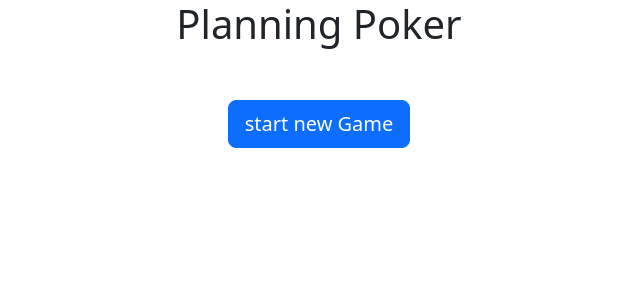
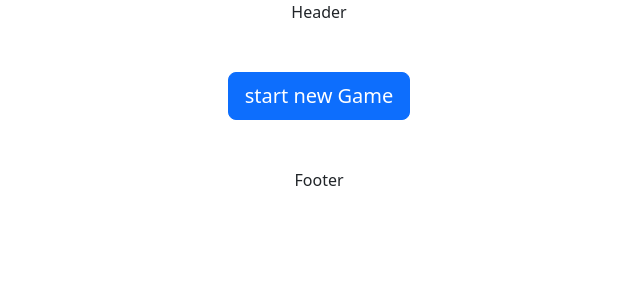
Before and after one commit to raarnout/planning-poker, a React (Create React App) app: page / in a window 1280 px wide. Shown: the top 300 px of the page, without its empty margins (321-961 px from the left). Built offline with nearby package versions, Linux system fonts and the light colour scheme.

Commit message:
added routes

```diff
--- a/package.json
+++ b/package.json
@@ -14,6 +14,7 @@
 		"firebase": "^9.9.1",
 		"react": "^18.2.0",
 		"react-dom": "^18.2.0",
+		"react-router-dom": "^6.3.0",
 		"react-scripts": "5.0.1",
 		"sass": "^1.54.0",
 		"typescript": "^4.7.4"
--- a/src/components/3-organisms/Footer/footer.tsx
+++ b/src/components/3-organisms/Footer/index.tsx
@@ -10,14 +10,12 @@ interface FooterProps {
  */
 export const Footer = (props: FooterProps) => {
 	return (
-		<footer
-			id="footer"
-			className="container-fluid"
-			style={{
-				backgroundColor: props.bgColor
-			}}
-		>
-			footer
+		<footer id="footer" className="container-fluid text-center mt-5">
+			<div className="row">
+				<div className="col"></div>
+				<div className="col-8 align-items-center">Footer</div>
+				<div className="col"></div>
+			</div>
 		</footer>
 	);
 };
--- a/src/components/3-organisms/Header/header.scss
+++ /dev/null
@@ -1,3 +0,0 @@
-header {
-	min-height: 6.25rem;
-}
--- a/src/components/3-organisms/Header/header.tsx
+++ b/src/components/3-organisms/Header/index.tsx
@@ -1,17 +1,13 @@
 import React from 'react';
-import './header.scss';
-
 /**
  * Primary UI component for user interaction
  */
 export const Header = () => {
 	return (
-		<header id="header" className="container-fluid text-center">
+		<header id="header" className="container-fluid text-center mb-5">
 			<div className="row">
 				<div className="col"></div>
-				<div className="col-8 align-items-center">
-					<h1>Planning Poker</h1>
-				</div>
+				<div className="col-8 align-items-center">Header</div>
 				<div className="col"></div>
 			</div>
 		</header>
--- a/src/components/3-organisms/index.tsx
+++ b/src/components/3-organisms/index.tsx
@@ -1,3 +1,2 @@
-export { Header } from './Header/header';
-export { Main } from './Main/main';
-export { Footer } from './Footer/footer';
+export { Header } from './Header';
+export { Footer } from './Footer';
--- /dev/null
+++ b/src/components/5-pages/Home/index.tsx
@@ -0,0 +1,20 @@
+import Button from '../../1-atoms/Button';
+import { useNavigate } from 'react-router-dom';
+
+export const Home = () => {
+	let navigate = useNavigate();
+	const navigateToNew = () => {
+		console.log('navigateToNew');
+		navigate('/new');
+	};
+	return (
+		<section id="main" className="container-fluid text-center">
+			<Button
+				label="start new Game"
+				onClick={() => {
+					navigateToNew();
+				}}
+			></Button>
+		</section>
+	);
+};
--- a/src/components/3-organisms/Main/main.tsx
+++ b/src/components/5-pages/New/index.tsx
@@ -1,15 +1,18 @@
-import Button from '../../1-atoms/Button';
 import { createNewGame } from '../../../api/firebase';
+import { useEffect } from 'react';
 
 const createGame = async () => {
-	console.log('create new game');
 	createNewGame();
 };
 
-export const Main = () => {
+export const New = () => {
+	useEffect(() => {
+		createGame();
+	});
+
 	return (
 		<section id="main" className="container-fluid text-center">
-			<Button label="start new Game" onClick={createGame}></Button>
+			new
 		</section>
 	);
 };
--- a/src/components/App.tsx
+++ b/src/components/App.tsx
@@ -1,11 +1,21 @@
 import '../scss/styles.scss';
-import { Header, Main } from './3-organisms';
+import { Header, Footer } from './3-organisms';
+import { Home } from './5-pages/Home';
+import { New } from './5-pages/New';
+import { Routes, Route, Navigate } from 'react-router-dom';
 
 const App = () => {
 	return (
 		<div id="app">
 			<Header></Header>
-			<Main></Main>
+			<section id="main">
+				<Routes>
+					<Route path="/" element={<Home />} />
+					<Route path="new" element={<New />} />
+					<Route path="*" element={<Navigate to="/" replace />} />
+				</Routes>
+			</section>
+			<Footer></Footer>
 		</div>
 	);
 };
--- a/src/index.tsx
+++ b/src/index.tsx
@@ -1,12 +1,15 @@
 import React from 'react';
 import ReactDOM from 'react-dom/client';
 import App from './components/App';
+import { BrowserRouter } from 'react-router-dom';
 
 const root = ReactDOM.createRoot(
 	document.getElementById('root') as HTMLElement
 );
 root.render(
 	<React.StrictMode>
-		<App />
+		<BrowserRouter>
+			<App />
+		</BrowserRouter>
 	</React.StrictMode>
 );
```
Also changed, not shown: 1 other file (tests, documents, lock files or other folders).
